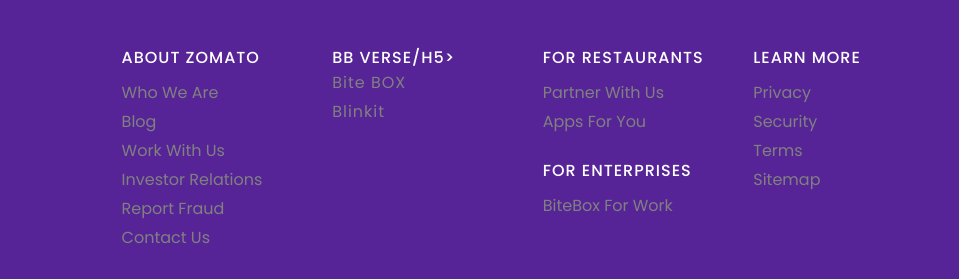
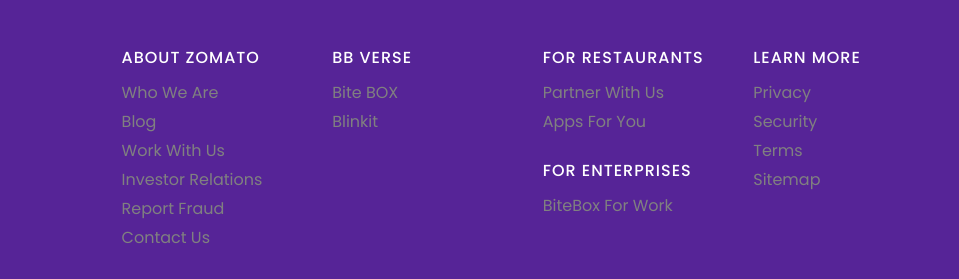
Before and after one commit to vikas7862004/BITEBOX, a plain HTML site: page index.html in a window 1280 px wide. Shown: the part 2200-2479 px from the top of the page, 0-959 px from the left. Drawn offline with Linux system fonts and the light colour scheme.

Commit message:
Update index.html

```diff
--- a/index.html
+++ b/index.html
@@ -267,7 +267,7 @@
 				</div>
 
 				<div class = "link_container">
-					<h5>BB VERSE/h5>
+					<h5>BB VERSE</h5>
 					<div class = "link_container_anchors">
 						<a href = "#">Bite BOX</a>
 						<a href = "#">Blinkit</a>
```
